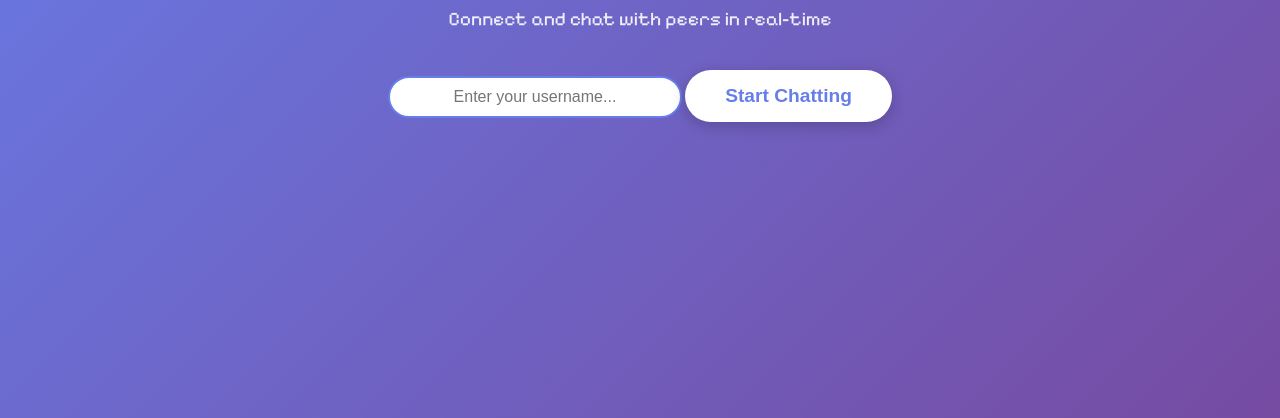
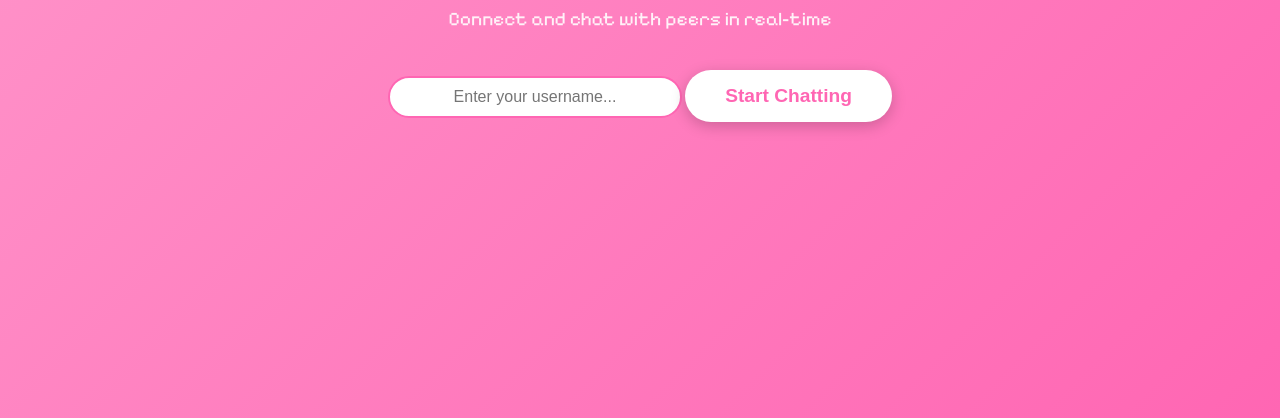
Before and after one commit to lilyrose1013/Project_4_LilyVosari, a website: page docs/index.html in a window 1280 px wide. Shown: the part 382-800 px from the top of the page. Drawn offline with nearby package versions, Linux system fonts and the light colour scheme; no server answers; a web font is replaced by a local one.

Commit message:
Change start screen to pink gradient theme

```diff
--- a/docs/index.html
+++ b/docs/index.html
@@ -14,7 +14,7 @@
   <div id="startPage">
     <h1>🛰️ Browser-to-Browser Chat</h1>
     <p>Connect and chat with peers in real-time</p>
-    <input type="text" id="usernameInput" placeholder="Enter your username..." maxlength="20" style="padding: 10px 20px; font-size: 1em; border: 2px solid #667eea; border-radius: 25px; margin-bottom: 20px; width: 250px; text-align: center;">
+    <input type="text" id="usernameInput" placeholder="Enter your username..." maxlength="20" style="padding: 10px 20px; font-size: 1em; border: 2px solid #ff66b3; border-radius: 25px; margin-bottom: 20px; width: 250px; text-align: center;">
     <button id="startBtn">Start Chatting</button>
   </div>
 
--- a/docs/style.css
+++ b/docs/style.css
@@ -20,7 +20,7 @@ body {
   align-items: center;
   min-height: 100vh;
   margin: 0;
-  background: linear-gradient(135deg, #667eea 0%, #764ba2 100%);
+  background: linear-gradient(135deg, #ff99cc 0%, #ff66b3 100%);
   overflow: hidden;
 }
 
@@ -43,7 +43,7 @@ body {
 
 #startBtn {
   background-color: white;
-  color: #667eea;
+  color: #ff66b3;
   border: none;
   padding: 15px 40px;
   font-size: 1.2em;
```
